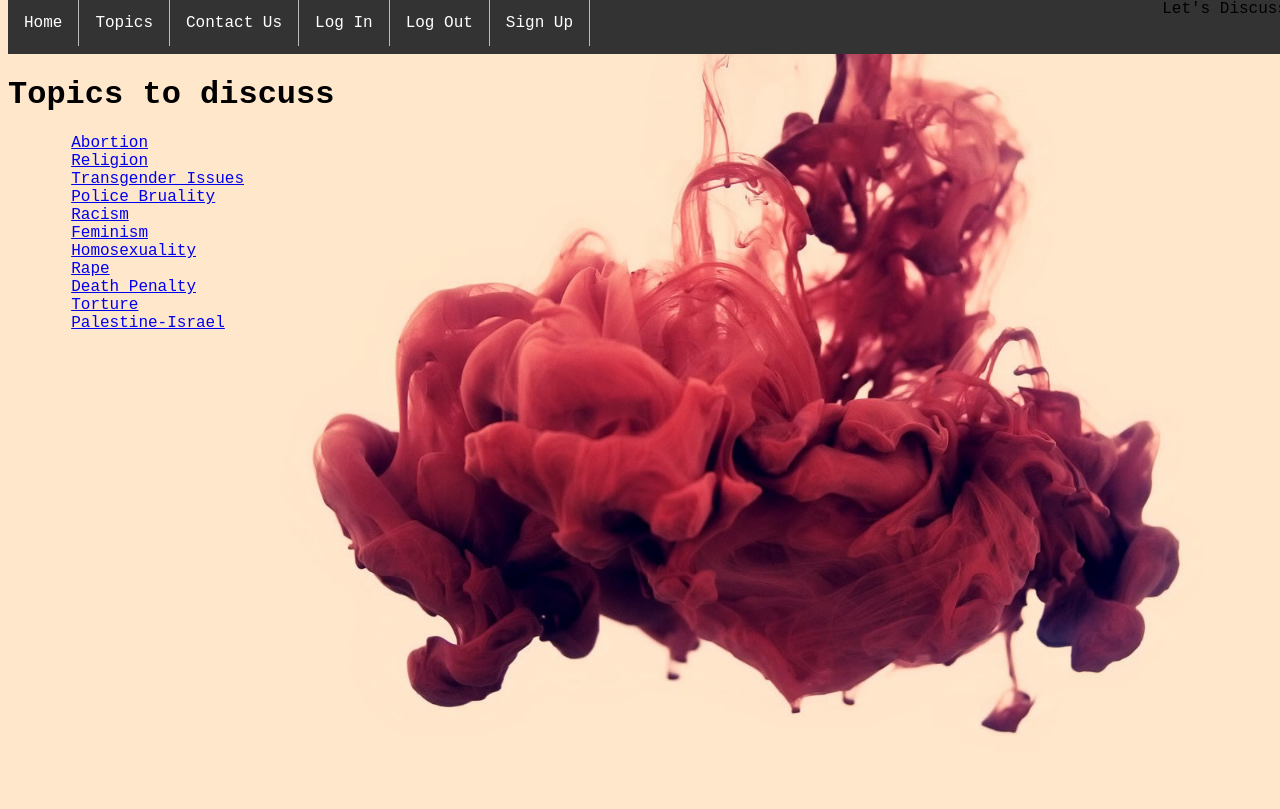
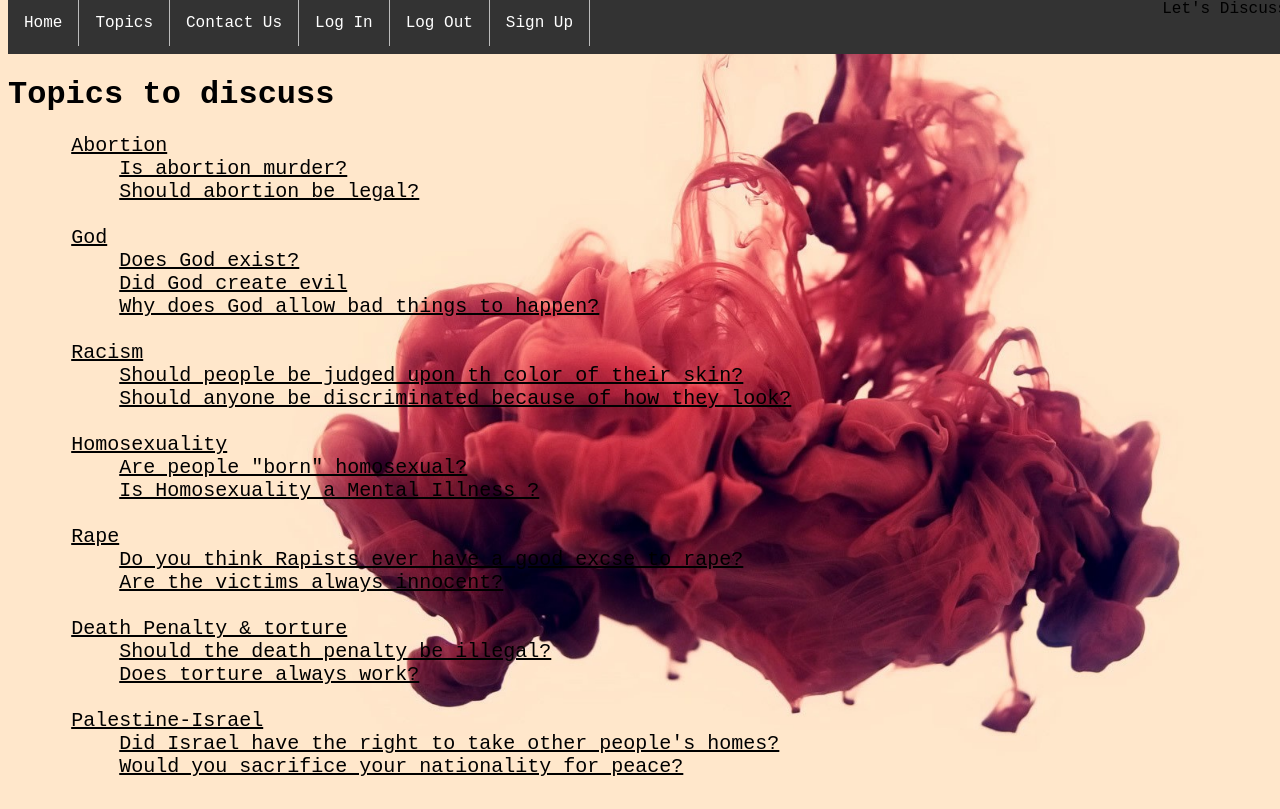
Before and after one commit to majd19-meet/y2l-personal-project, a Flask app: page /topics in a window 1280 px wide. Before the commit the page ends 735 px from the top, so only its background shows below. Run offline with Flask 2, Linux system fonts and the light colour scheme.

Commit message:
lalalaaa

```diff
--- a/static/css/topics.css
+++ b/static/css/topics.css
@@ -14,7 +14,10 @@ body{
   top: 0px;
   width: 100%;
   max-height: 7.5%;
+  /*font-size:10px;*/
 }
+
+
 
 li {
   float: left;
@@ -47,6 +50,10 @@ li:last-child{
   font-family:URW Chancery L, cursive;
 }
 
+a{
+  color: black;
+  /*font-weight: 400;*/
+}
 
 .dropbtn {
   font-size: 16px;
@@ -86,4 +93,39 @@ h1{
 
 .toptop{
   margin-left: 5%;
+  font-size:20px;
+  color: black;
 }
+
+.abor{
+  margin-left: 4%;
+}
+
+.rel{
+  margin-left: 4%;
+}
+
+
+.rac{
+  margin-left: 4%;
+}
+
+.fem{
+  margin-left: 4%;
+}
+
+.homo{
+  margin-left: 4%;
+}
+
+.rape{
+  margin-left: 4%;
+}
+
+.dea{
+  margin-left: 4%;
+}
+
+.pal-isr{
+  margin-left: 4%;
+}
--- a/templates/topics.html
+++ b/templates/topics.html
@@ -24,16 +24,50 @@
         <h1>Topics to discuss</h1>
 <div class="toptop">
     <a href="#">Abortion</a><br>
-    <a href="#">Religion</a><br>
-    <a href="#">Transgender Issues</a><br>
-    <a href="#">Police Bruality</a><br>
+    <div class="abor">
+        <a href="#">Is abortion murder?</a><br>
+        <a href="#">Should abortion be legal?</a><br>
+    </div><br>
+
+    <a href="#">God</a><br>
+    <div class="rel">
+        <a href="#">Does God exist?</a><br>
+        <a href="#">Did God create evil</a><br>
+        <a href="#">Why does God allow bad things to happen? </a><br>
+    </div><br>
+
+
     <a href="#">Racism</a><br>
-    <a href="#">Feminism</a><br>
+    <div class="rac">
+        <a href="#">Should people be judged upon th color of their skin?</a><br>
+        <a href="#">Should anyone be discriminated because of how they look?</a><br>
+    </div><br>
+
+
     <a href="#">Homosexuality</a><br>
+    <div class="homo">
+        <a href="#">Are people "born" homosexual?</a><br>
+        <a href="#">Is Homosexuality a Mental Illness ?</a><br>
+    </div><br>
+
     <a href="#">Rape</a><br>
-    <a href="#">Death Penalty</a><br>
-    <a href="#">Torture</a><br>
+    <div class="rape">
+        <a href="#">Do you think Rapists ever have a good excse to rape?</a><br>
+        <a href="#">Are the victims always innocent?</a><br>
+    </div><br>
+
+    <a href="#">Death Penalty & torture</a><br>
+    <div class="dea">
+        <a href="#">Should the death penalty be illegal?</a><br>
+        <a href="#">Does torture always work?</a><br>
+    </div><br>
+
+
     <a href="#">Palestine-Israel</a><br>
+    <div class="pal-isr">
+        <a href="#">Did Israel have the right to take other people's homes?</a><br>
+        <a href="#">Would you sacrifice your nationality for peace?</a><br>
+    </div><br>
 </div>
 <!--         <div class="dropdown">
   <button onclick="myFunction()" class="dropbtn">- Abortion</button><br>
```
Also changed, not shown: project.db.
